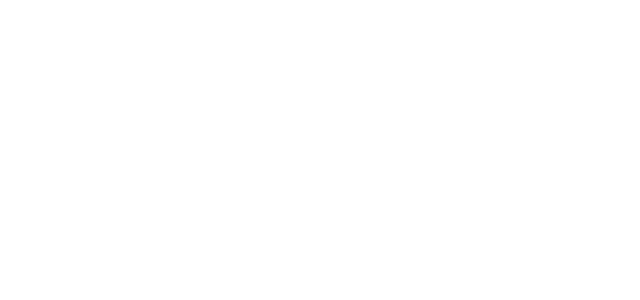
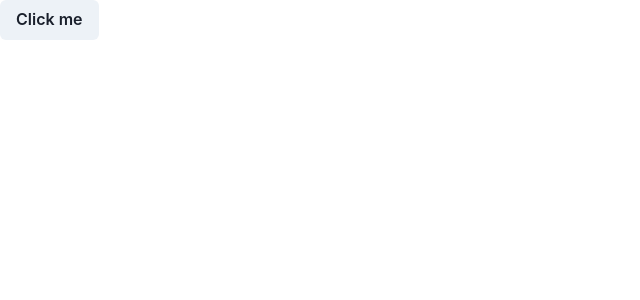
Before and after one commit to 9OP/SimpleSlack, a Next.js app: page / in a window 1280 px wide. Shown: the top 300 px of the page, without its empty margins (0-640 px from the left). Built offline with nearby package versions, Linux system fonts and the light colour scheme.

Commit message:
Add chakra ui

```diff
--- /dev/null
+++ b/pages/_app.tsx
@@ -0,0 +1,11 @@
+// pages/_app.js
+import { ChakraProvider } from '@chakra-ui/react'
+import type { AppProps } from 'next/app'
+
+export default function App({ Component, pageProps }: AppProps) {
+    return (
+        <ChakraProvider>
+          <Component {...pageProps} />
+        </ChakraProvider>
+      )
+}
--- a/pages/index.tsx
+++ b/pages/index.tsx
@@ -1,3 +1,4 @@
+import { Box, Button } from '@chakra-ui/react'
 import Head from 'next/head'
 
 export default function Home() {
@@ -6,8 +7,11 @@
       <Head>
         <title>Simple Slack</title>
         <meta name="description" content="simple slack" />
-        <link rel="icon" href="/favicon.ico" />
       </Head>
+      <Box>
+        <Button>Click me</Button>
+
+      </Box>
     </div>
   )
 }
```
Also changed, not shown: 1 other file (tests, documents, lock files or other folders).
